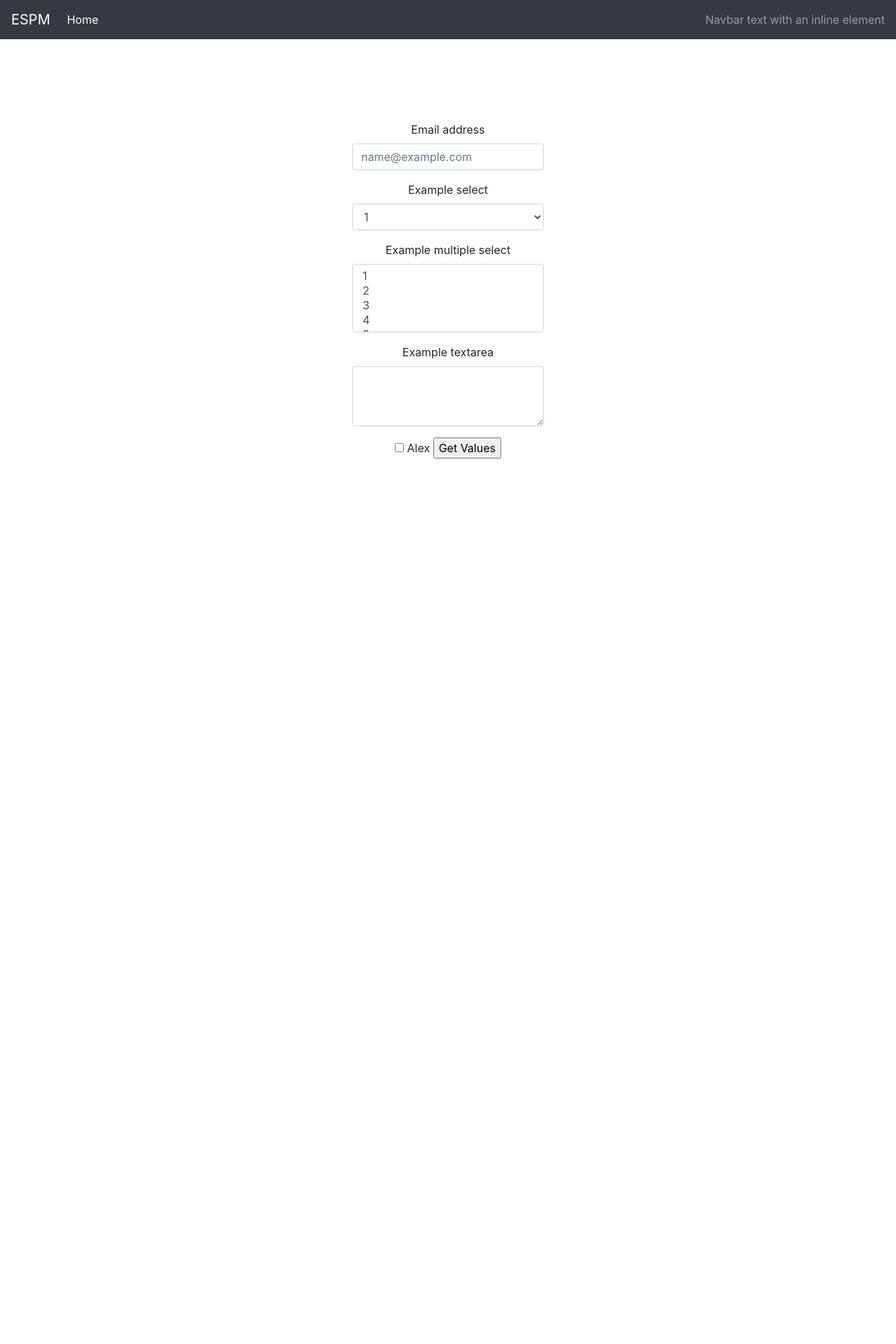
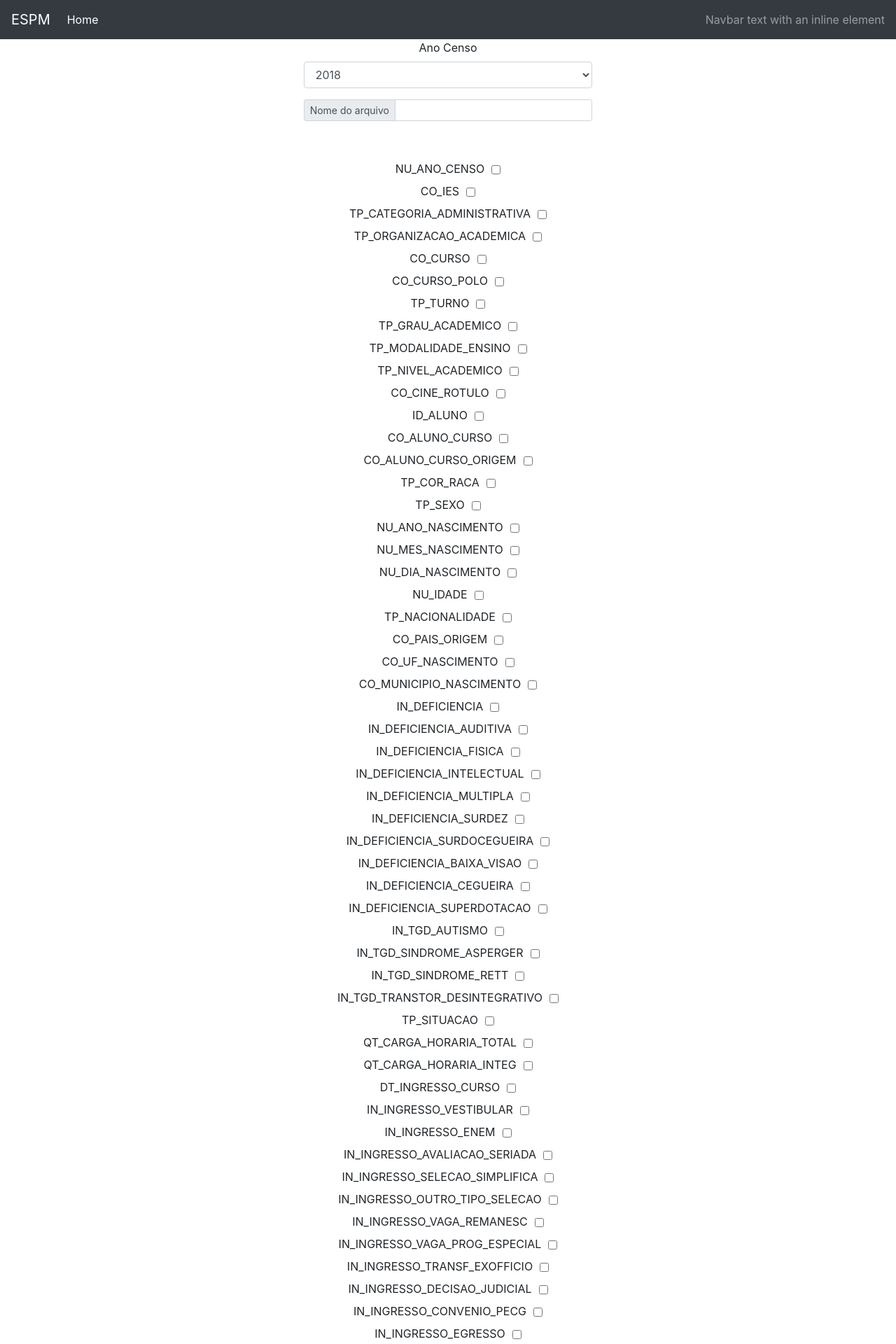
Before and after one commit to oliv-caio/censoespm, a Flask app: page /admin in a window 1280 px wide. Shown: the top 1920 px of the page at 70% size. Before the commit the page ends 655 px from the top, so only its background shows below. Run offline with Flask 2, Linux system fonts and the light colour scheme; some libraries are stand-ins or nearby versions.

Commit message:
fields and ano

```diff
--- /dev/null
+++ b/static/admin.js
@@ -0,0 +1,128 @@
+let vars =   ['NU_ANO_CENSO',
+ 'CO_IES',
+ 'TP_CATEGORIA_ADMINISTRATIVA',
+ 'TP_ORGANIZACAO_ACADEMICA',
+ 'CO_CURSO',
+ 'CO_CURSO_POLO',
+ 'TP_TURNO',
+ 'TP_GRAU_ACADEMICO',
+ 'TP_MODALIDADE_ENSINO',
+ 'TP_NIVEL_ACADEMICO',
+ 'CO_CINE_ROTULO',
+ 'ID_ALUNO',
+ 'CO_ALUNO_CURSO',
+ 'CO_ALUNO_CURSO_ORIGEM',
+ 'TP_COR_RACA',
+ 'TP_SEXO',
+ 'NU_ANO_NASCIMENTO',
+ 'NU_MES_NASCIMENTO',
+ 'NU_DIA_NASCIMENTO',
+ 'NU_IDADE',
+ 'TP_NACIONALIDADE',
+ 'CO_PAIS_ORIGEM',
+ 'CO_UF_NASCIMENTO',
+ 'CO_MUNICIPIO_NASCIMENTO',
+ 'IN_DEFICIENCIA',
+ 'IN_DEFICIENCIA_AUDITIVA',
+ 'IN_DEFICIENCIA_FISICA',
+ 'IN_DEFICIENCIA_INTELECTUAL',
+ 'IN_DEFICIENCIA_MULTIPLA',
+ 'IN_DEFICIENCIA_SURDEZ',
+ 'IN_DEFICIENCIA_SURDOCEGUEIRA',
+ 'IN_DEFICIENCIA_BAIXA_VISAO',
+ 'IN_DEFICIENCIA_CEGUEIRA',
+ 'IN_DEFICIENCIA_SUPERDOTACAO',
+ 'IN_TGD_AUTISMO',
+ 'IN_TGD_SINDROME_ASPERGER',
+ 'IN_TGD_SINDROME_RETT',
+ 'IN_TGD_TRANSTOR_DESINTEGRATIVO',
+ 'TP_SITUACAO',
+ 'QT_CARGA_HORARIA_TOTAL',
+ 'QT_CARGA_HORARIA_INTEG',
+ 'DT_INGRESSO_CURSO',
+ 'IN_INGRESSO_VESTIBULAR',
+ 'IN_INGRESSO_ENEM',
+ 'IN_INGRESSO_AVALIACAO_SERIADA',
+ 'IN_INGRESSO_SELECAO_SIMPLIFICA',
+ 'IN_INGRESSO_OUTRO_TIPO_SELECAO',
+ 'IN_INGRESSO_VAGA_REMANESC',
+ 'IN_INGRESSO_VAGA_PROG_ESPECIAL',
+ 'IN_INGRESSO_TRANSF_EXOFFICIO',
+ 'IN_INGRESSO_DECISAO_JUDICIAL',
+ 'IN_INGRESSO_CONVENIO_PECG',
+ 'IN_INGRESSO_EGRESSO',
+ 'IN_INGRESSO_OUTRA_FORMA',
+ 'IN_RESERVA_VAGAS',
+ 'IN_RESERVA_ETNICO',
+ 'IN_RESERVA_DEFICIENCIA',
+ 'IN_RESERVA_ENSINO_PUBLICO',
+ 'IN_RESERVA_RENDA_FAMILIAR',
+ 'IN_RESERVA_OUTRA',
+ 'IN_FINANCIAMENTO_ESTUDANTIL',
+ 'IN_FIN_REEMB_FIES',
+ 'IN_FIN_REEMB_ESTADUAL',
+ 'IN_FIN_REEMB_MUNICIPAL',
+ 'IN_FIN_REEMB_PROG_IES',
+ 'IN_FIN_REEMB_ENT_EXTERNA',
+ 'IN_FIN_REEMB_OUTRA',
+ 'IN_FIN_NAOREEMB_PROUNI_INTEGR',
+ 'IN_FIN_NAOREEMB_PROUNI_PARCIAL',
+ 'IN_FIN_NAOREEMB_ESTADUAL',
+ 'IN_FIN_NAOREEMB_MUNICIPAL',
+ 'IN_FIN_NAOREEMB_PROG_IES',
+ 'IN_FIN_NAOREEMB_ENT_EXTERNA',
+ 'IN_FIN_NAOREEMB_OUTRA',
+ 'IN_APOIO_SOCIAL',
+ 'IN_APOIO_ALIMENTACAO',
+ 'IN_APOIO_BOLSA_PERMANENCIA',
+ 'IN_APOIO_BOLSA_TRABALHO',
+ 'IN_APOIO_MATERIAL_DIDATICO',
+ 'IN_APOIO_MORADIA',
+ 'IN_APOIO_TRANSPORTE',
+ 'IN_ATIVIDADE_EXTRACURRICULAR',
+ 'IN_COMPLEMENTAR_ESTAGIO',
+ 'IN_COMPLEMENTAR_EXTENSAO',
+ 'IN_COMPLEMENTAR_MONITORIA',
+ 'IN_COMPLEMENTAR_PESQUISA',
+ 'IN_BOLSA_ESTAGIO',
+ 'IN_BOLSA_EXTENSAO',
+ 'IN_BOLSA_MONITORIA',
+ 'IN_BOLSA_PESQUISA',
+ 'TP_ESCOLA_CONCLUSAO_ENS_MEDIO',
+ 'IN_ALUNO_PARFOR',
+ 'TP_SEMESTRE_CONCLUSAO',
+ 'TP_SEMESTRE_REFERENCIA',
+ 'IN_MOBILIDADE_ACADEMICA',
+ 'TP_MOBILIDADE_ACADEMICA',
+ 'TP_MOBILIDADE_ACADEMICA_INTERN',
+ 'CO_IES_DESTINO',
+ 'CO_PAIS_DESTINO',
+ 'IN_MATRICULA',
+ 'IN_CONCLUINTE',
+ 'IN_INGRESSO_TOTAL',
+ 'IN_INGRESSO_VAGA_NOVA',
+ 'IN_INGRESSO_PROCESSO_SELETIVO',
+ 'NU_ANO_INGRESSO']
+
+
+ for(var i=0;i<vars.length;i++){
+    const data = document.getElementById('getcampos')
+
+    const span = document.createElement('span');
+    span.id = vars[i];
+
+    const label = document.createElement('label')
+    label.innerText = vars[i];
+    label.for = vars[i];
+
+    const checkbox = document.createElement('input');
+    checkbox.type = 'checkbox';
+    checkbox.checked = false;
+    checkbox.name = 'campos';
+    checkbox.value = vars[i]
+
+    span.appendChild(label);
+    span.appendChild(checkbox);
+
+    data.appendChild(span);
+}
--- a/templates/admin.html
+++ b/templates/admin.html
@@ -4,7 +4,6 @@
     <!-- Required meta tags -->
     <meta charset="utf-8">
     <meta name="viewport" content="width=device-width, initial-scale=1, shrink-to-fit=no">
-
     <!-- Bootstrap CSS -->
     <link rel="stylesheet" href="https://maxcdn.bootstrapcdn.com/bootstrap/4.0.0/css/bootstrap.min.css" integrity="sha384-Gn5384xqQ1aoWXA+058RXPxPg6fy4IWvTNh0E263XmFcJlSAwiGgFAW/dAiS6JXm" crossorigin="anonymous">
     <script type="text/javascript">
@@ -16,7 +15,26 @@
           return values;
       }
       </script>
-    <title>Hello, world!</title>
+      <style>
+      .campostyle{
+        margin: 10px 5px -10px 5px;
+        padding: 40px;
+        display: flex;
+        flex-direction: column;
+      }
+      .campostyle label {
+
+      padding-right: 10px;
+      white-space: nowrap;
+      }
+      .campostyle input {
+      vertical-align: middle;
+      }
+      .campostyle label span {
+      vertical-align: middle;
+}
+      </style>
+    <title>Admin</title>
   </head>
   <body>
     <nav class="navbar navbar-expand-lg navbar-dark bg-dark">
@@ -42,41 +60,30 @@
     align-items: center;
     text-align: center;
     min-height: 90vh;">
-        <form>
+        <form method="POST">
           <div class="form-group">
-            <label for="exampleFormControlInput1">Email address</label>
-            <input type="email" class="form-control" id="exampleFormControlInput1" placeholder="name@example.com">
-          </div>
-          <div class="form-group">
-            <label for="exampleFormControlSelect1">Example select</label>
-            <select class="form-control" id="exampleFormControlSelect1">
-              <option>1</option>
-              <option>2</option>
-              <option>3</option>
-              <option>4</option>
-              <option>5</option>
+            <label for="exampleFormControlSelect1">Ano Censo</label>
+            <select class="form-control" id="exampleFormControlSelect1" name = "ano">
+              <option value="2018">2018</option>ß
+              <option value="2019">2019</option>
+              <option value="2020">2020</option>
             </select>
           </div>
-          <div class="form-group">
-            <label for="exampleFormControlSelect2">Example multiple select</label>
-            <select multiple class="form-control" id="exampleFormControlSelect2">
-              <option>1</option>
-              <option>2</option>
-              <option>3</option>
-              <option>4</option>
-              <option>5</option>
-            </select>
-          </div>
-          <div class="form-group">
-            <label for="exampleFormControlTextarea1">Example textarea</label>
-            <textarea class="form-control" id="exampleFormControlTextarea1" rows="3"></textarea>
+          <div class="input-group input-group-sm mb-3">
+            <div class="input-group-prepend">
+              <span class="input-group-text" id="inputGroup-sizing-sm">Nome do arquivo</span>
+            </div>
+            <input type="text" class="form-control" aria-label="Exemplo do tamanho do input" aria-describedby="inputGroup-sizing-sm">
           </div>
           <div class="data">
-            <span id ="getcampos">
+<!--          <span id ="data">
             <input name="employee" type="checkbox" value="Alex"/>
             <label for="employee">Alex</label>
-            </span>
-            <input type="button" onclick="alert(getCheckedCheckboxesFor('employee'));" value="Get Values" />
+            </span>-->
+            <div id="getcampos" class="campostyle"></div>
+            <script type="text/javascript"
+            src="{{ url_for('static', filename='admin.js') }}"></script>
+            <button type="submit" class="btn btn-primary" style="margin-bottom: 20px;">Submit</button>
         </div>
         </form>
     </div>
--- a/views.py
+++ b/views.py
@@ -12,6 +12,7 @@
 
 @views.route('/admin',methods=['GET','POST'])
 def admin():
-    data = request.form
-    print(data)
+    if request.method =='POST':
+        print(request.form.getlist('campos'))
+        print(request.form.get('ano'))
     return render_template("admin.html", boolean = True)
```
